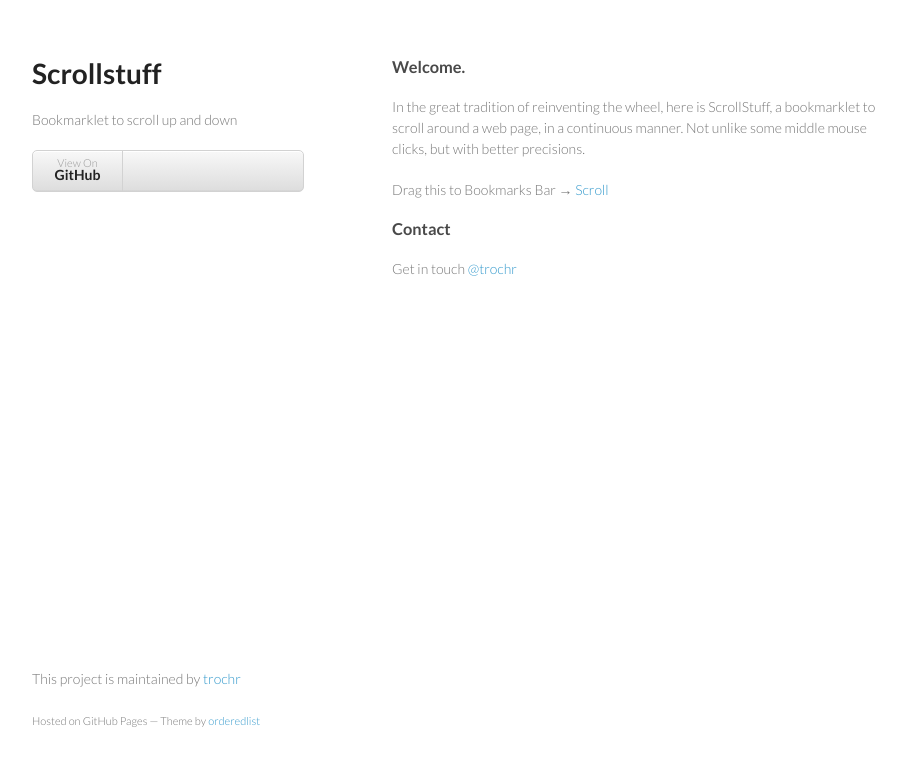
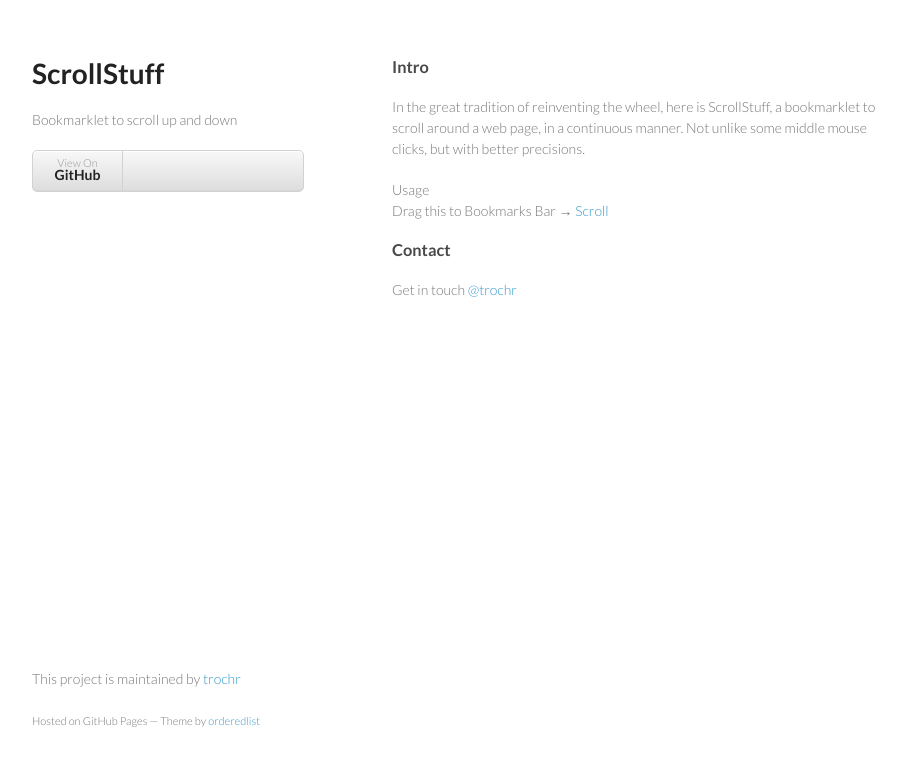
Before and after one commit to trochr/ScrollStuff, a plain HTML site: page index.html in a window 1280 px wide. Shown: the whole page, without its empty margins (178-1084 px from the left). Drawn offline with Linux system fonts and the light colour scheme.

Commit message:
Added usage section

```diff
--- a/index.html
+++ b/index.html
@@ -15,7 +15,7 @@
   <body>
     <div class="wrapper">
       <header>
-        <h1>Scrollstuff</h1>
+        <h1>ScrollStuff</h1>
         <p>Bookmarklet to scroll up and down</p>
 
         <ul>
@@ -24,9 +24,11 @@
       </header>
       <section>
         <h3>
-<a name="welcome" class="anchor" href="#welcome"><span class="octicon octicon-link"></span></a>Welcome.</h3>
+<a name="welcome" class="anchor" href="#welcome"><span class="octicon octicon-link"></span></a>Intro</h3>
 
 <p>In the great tradition of reinventing the wheel, here is ScrollStuff, a bookmarklet to scroll around a web page, in a continuous manner. Not unlike some middle mouse clicks, but with better precisions.</p>
+
+<a name="usage" class="anchor" href="#usage"><span class="octicon octicon-link"></span></a>Usage</h3>
 
 <p>Drag this to Bookmarks Bar → <a class="btn" href="javascript:(function(){s=document.createElement('script');s.type='text/javascript';s.src='https://raw.github.com/trochr/ScrollStuff/master/scrollstuff.js?v='+parseInt(Math.random()*99999999);document.body.appendChild(s);})();">Scroll</a></p>
 
```
